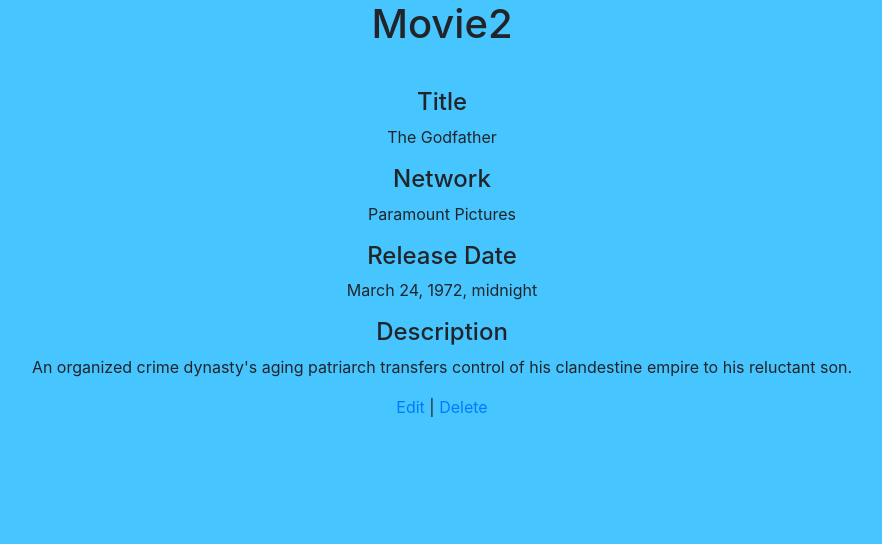
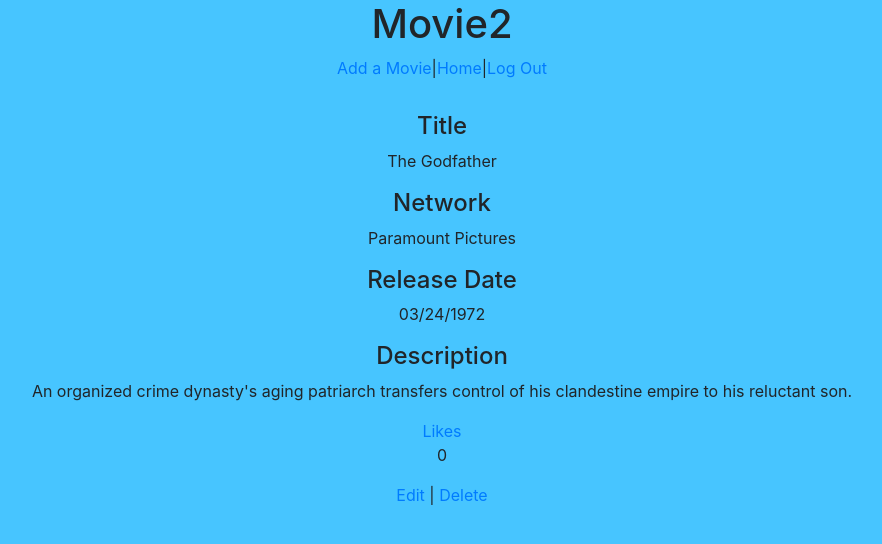
Before and after one commit to paulsmalze/soloProject, a Django app: page /dashboard/2 in a window 1280 px wide. Shown: the top 544 px of the page, without its empty margins (198-1080 px from the left). Run offline with Django 3.2, Linux system fonts and the light colour scheme; data comes from the database, SQL or seed files in the repository; both versions use the stored data as it was after the commit.

Commit message:
added user likes

```diff
--- a/soloProjectApp/models.py
+++ b/soloProjectApp/models.py
@@ -57,4 +57,5 @@
     users = models.ManyToManyField(User, related_name = 'movies')
     created_at = models.DateTimeField(auto_now_add=True)
     updated_at = models.DateTimeField(auto_now=True)
+    user_likes = models.ManyToManyField(User, related_name='liked_movies')
     objects = MovieManager()
--- a/soloProjectApp/templates/editMovie.html
+++ b/soloProjectApp/templates/editMovie.html
@@ -11,6 +11,9 @@
 <body>
     <header>
         <h1>Edit your Movie</h1>
+        <nav>
+        <a href="/new">Add a Movie</a>|<a href="/dashboard">Home</a>|<a href="/logout">Log Out</a>
+        </nav>
     </header>
     {% if messages %}
     <ul class="messages">
@@ -36,7 +39,7 @@
             </div>
             <div class="form-group">
                 <label for="description">Description</label>
-                <textarea name="description" id="description" cols="30" rows="5" class="form-control"value="{{ movie.description}}"required></textarea>
+                <textarea name="description" id="description" cols="40" rows="5" class="form-control"value="{{ movie.description}}"required></textarea>
             </div>
             <button class="btn btn-primary">Submit</button>
         </form>
--- a/soloProjectApp/templates/movie.html
+++ b/soloProjectApp/templates/movie.html
@@ -11,6 +11,9 @@
 <body>
     <header>
         <h1>Movie{{movie.id}}</h1>
+        <nav>
+            <a href="/new">Add a Movie</a>|<a href="/dashboard">Home</a>|<a href="/logout">Log Out</a>
+        </nav>
     </header>
     <div class="wrapper">
         <h4>Title</h4>
@@ -18,11 +21,14 @@
         <h4>Network</h4>
         <p>{{ movie.network }}</p>
         <h4>Release Date</h4>
-        <p>{{ movie.release_date }}</p>
+        <p>{{ movie.release_date|date:"SHORT_DATE_FORMAT" }}</p>
         <h4>Description</h4>
         <p>{{ movie.description }}</p>
+        <a href="/dashboard/{{movie.id}}/like">Likes</a>
+        <p>{{ movie.user_likes.count}}</p>
+
+
         <a href="{{ movie.id }}/edit">Edit</a> | <a href="dashboard/{{ movie.id }}/delete">Delete</a>
     </div>
-
 </body>
 </html>
--- a/soloProjectApp/urls.py
+++ b/soloProjectApp/urls.py
@@ -9,9 +9,9 @@
     path('logout',views.logout),
     path('create',views.create),
     path('new', views.new),
-    path('<int:movie_id>/edit',views.edit),
+    path('dashboard/<int:movie_id>/edit',views.edit),
     path('dashboard/<int:movie_id>/update',views.update),
     path('dashboard/<int:movie_id>',views.movie),
     path('dashboard/<int:movie_id>/delete',views.delete),
-
+    path('dashboard/<int:movie_id>/like',views.add_like)
 ]
--- a/soloProjectApp/views.py
+++ b/soloProjectApp/views.py
@@ -77,7 +77,7 @@
     }
     return render(request, 'editMovie.html',context)
 
-def update(request, show_id):
+def update(request, movie_id):
     errors = Movie.objects.basic_validator(request.POST)
     if len(errors) > 0:
         for key, value in errors.items():
@@ -104,3 +104,9 @@
     to_delete = Movie.objects.get(id=movie_id)
     to_delete.delete()
     return redirect('/dashboard')
+
+def add_like(request, movie_id):
+    liked_movie= Movie.objects.get(id=movie_id)
+    user_liking = User.objects.get(id=request.session['user_id'])
+    liked_movie.user_likes.add(user_liking)
+    return redirect('/dashboard/<int:movie_id>')
```
Also changed, not shown: soloProjectApp/templates/dashboard.html (+5 -7 lines), soloProjectApp/templates/newMovie.html (+5 -2 lines), db.sqlite3, soloProjectApp/migrations/0002_movie_user_likes.py (added).
